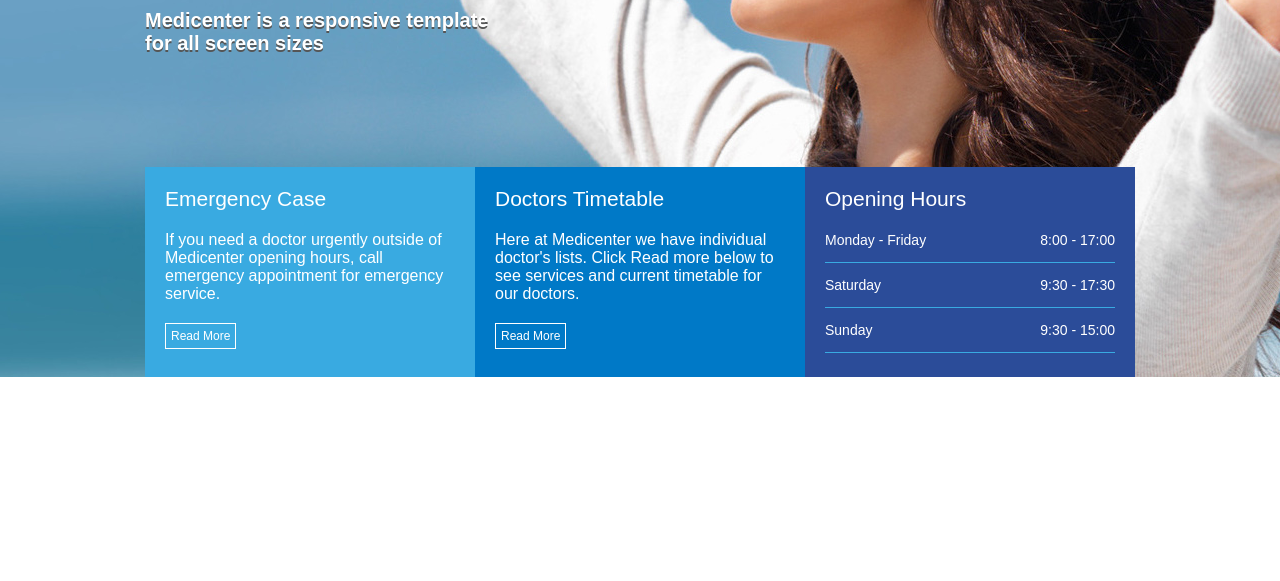
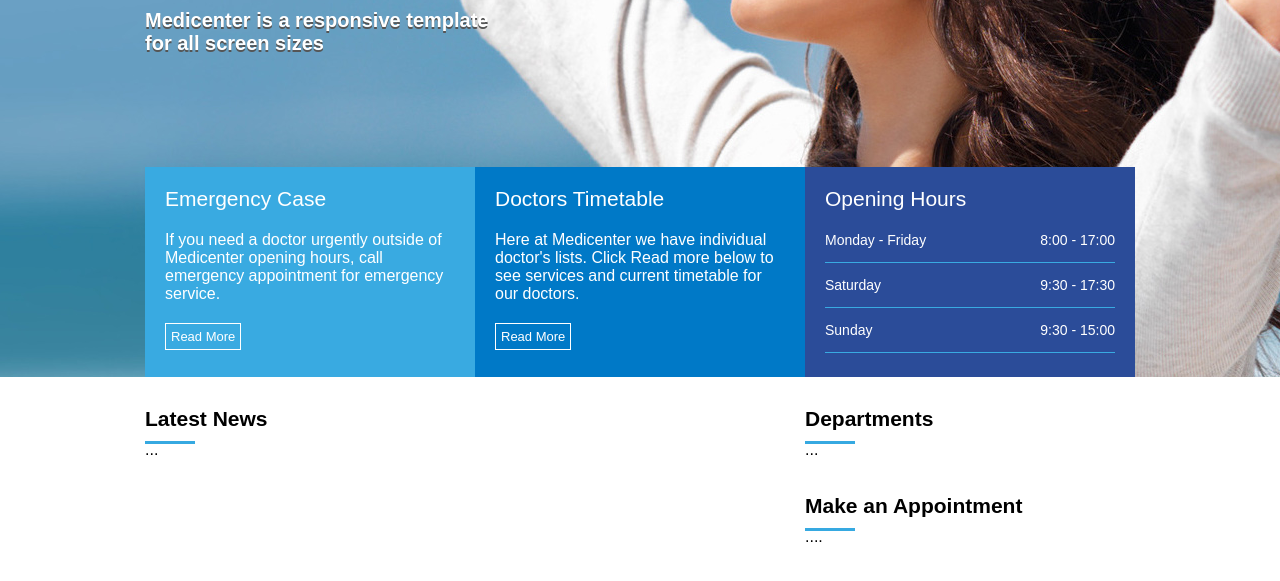
Before and after one commit to igorjoseantunes/medicenter, a plain HTML site: page index.html in a window 1280 px wide. Shown: the part 413-994 px from the top of the page. Before the commit the page ends 800 px from the top, so only its background shows below. Drawn offline with Linux system fonts and the light colour scheme.

Commit message:
Criando base da área de notícias, departamentos e apontamentos

```diff
--- a/assets/css/style.css
+++ b/assets/css/style.css
@@ -135,7 +135,7 @@ ul {
     padding: 5px;
     text-decoration: none;
     color: #ffffff;
-    font-size: 12px;
+    font-size: 13px;
 }
 
 .hours-option {
@@ -153,3 +153,37 @@ ul {
     flex: 1;
     border-bottom: 1px solid #39aae1;
 }
+
+#geral {
+    display: flex;
+    justify-content: center;
+    height: 800px;
+}
+
+.news-area {
+    flex: 2;
+}
+
+.departments {
+    flex: 1;
+    display: flex;
+    flex-direction: column;
+}
+
+.widget-title {
+    margin-top: 30px;
+    margin-bottom: 20px;
+}
+
+.widget-title-text {
+    color: #000000;
+    font-size: 21px;
+    font-weight: bold;
+}
+
+.widget-title-bar {
+    width: 50px;
+    height: 3px;
+    background-color: #36a9e1;
+    margin-top: 10px;
+}
--- a/index.html
+++ b/index.html
@@ -61,6 +61,42 @@
         </div>
     </section>
 
+    <!--Área de notícias e departamentos-->
+    <section id="geral">
+        <div class="container">
+            <section class="news-area">
+                <div class="widget">
+                    <div class="widget-title">
+                        <div class="widget-title-text">Latest News</div>
+                        <div class="widget-title-bar">...</div>
+                    </div>
+                    <div class="widget-body"></div>
+
+                </div>
+            </section>
+
+            <aside class="departments">
+
+                <div class="widget">
+                    <div class="widget-title">
+                        <div class="widget-title-text">Departments</div>
+                        <div class="widget-title-bar">...</div>
+                    </div>
+                    <div class="widget-body"></div>
+
+                </div>
+                <div class="widget">
+                    <div class="widget-title">
+                        <div class="widget-title-text">Make an Appointment</div>
+                        <div class="widget-title-bar">....</div>
+                    </div>
+                    <div class="widget-body"></div>
+                </div>
+
+            </aside>
+        </div>
+    </section>
+
     <!--Este template não foi idealizado por mim, e está sendo copiado apenas
     para fins de estudo, todos os Direitos Reservados a Quantica Labs -->
 </body>
```
